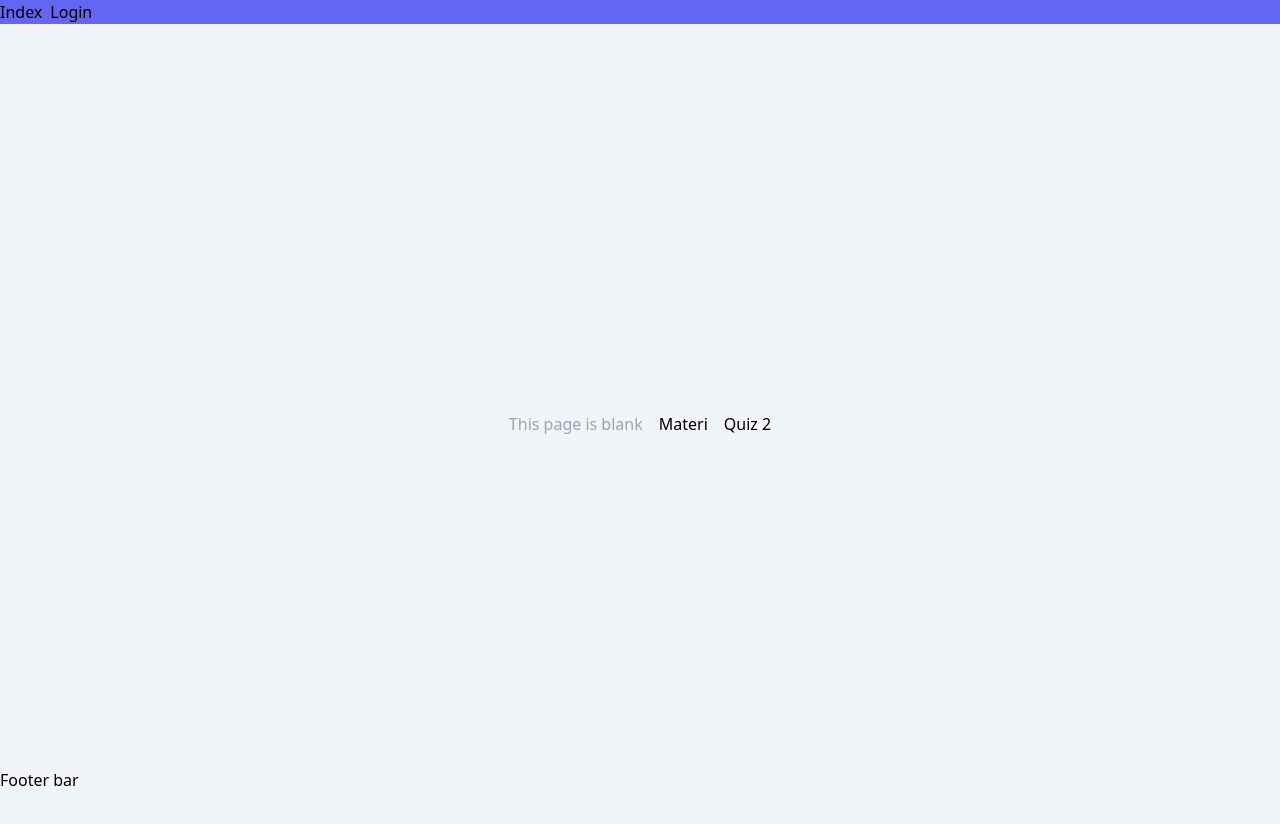
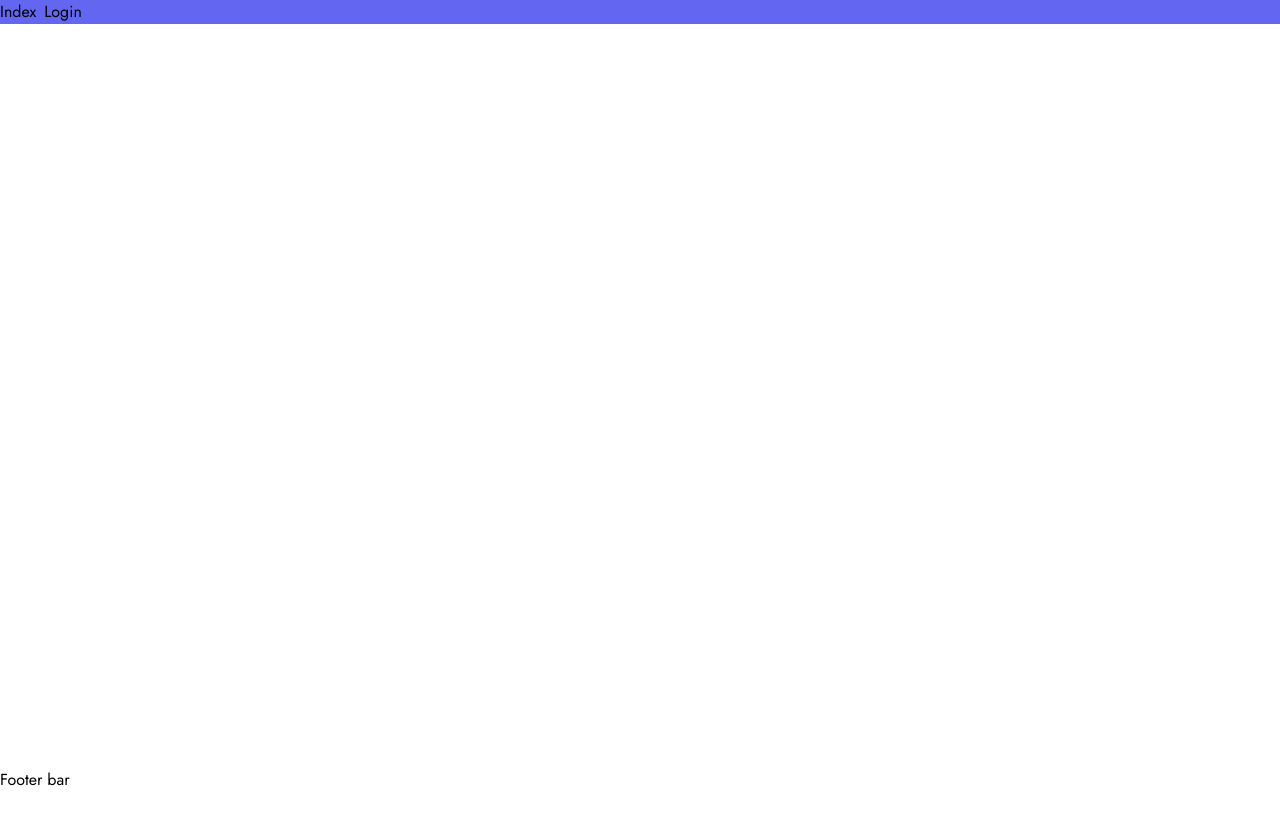
Before and after one commit to aqordeon/nativemed, a Nuxt app: page / in a window 1280 px wide. After the commit the page ends 800 px from the top, so only its background shows below. Built offline with nearby package versions, Linux system fonts and the light colour scheme.

Commit message:
Tailwind: add color native, add font Jost

```diff
--- a/assets/stylesheet/index.scss
+++ b/assets/stylesheet/index.scss
@@ -2,6 +2,14 @@
 @tailwind components;
 @tailwind utilities;
 
+@import url('https://fonts.googleapis.com/css2?family=Jost:wght@100;200;300;400;500;600;700;800&display=swap');
+
+@layer base {
+    html {
+        font-family: 'Jost', sans-serif;
+    }
+}
+
 .skeleton {
     @apply relative before:absolute before:inset-0 before:-translate-x-full before:animate-[shimmer_1.3s_infinite] before:bg-gradient-to-r before:from-transparent before:via-gray-200/60 before:to-transparent isolate overflow-hidden shadow-xl shadow-black/5 before:border-y before:border-white/30 bg-gray-300
 }
--- a/pages/index.vue
+++ b/pages/index.vue
@@ -1,9 +1,10 @@
 <template>
-	<div class="bg-slate-100 flex w-screen h-screen items-center justify-center gap-x-4">
+
+	<!-- <div class="bg-slate-100 flex w-screen h-screen items-center justify-center gap-x-4">
 		<h1 class="text-gray-400">This page is blank</h1>
 		<NuxtLink to="/materi">Materi</NuxtLink>
 		<NuxtLink to="/materi/Lulus Ujian Nasional/2">Quiz 2</NuxtLink>
-	</div>
+	</div> -->
 </template>
 
 <script setup>
--- a/tailwind.config.js
+++ b/tailwind.config.js
@@ -30,6 +30,15 @@ module.exports = {
                     800: '#110F0D',
                     900: '#0B0A09',
                 },
+                'native': {
+                    50: '#F5F5FB',
+                    100: '#5E5FA133',
+                    200: '#5E5FA166',
+                    300: '#5E5FA199',
+                    400: '#5E5FA1CC',
+                    500: '#7D7EB3',
+                    600: '#5E5FA1',
+                }
             },
             keyframes: {
                 "shimmer": {
```
